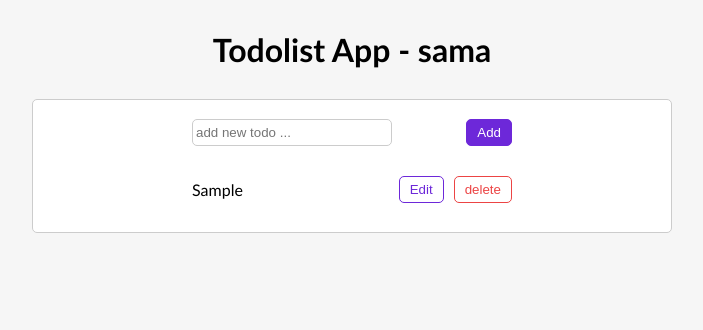
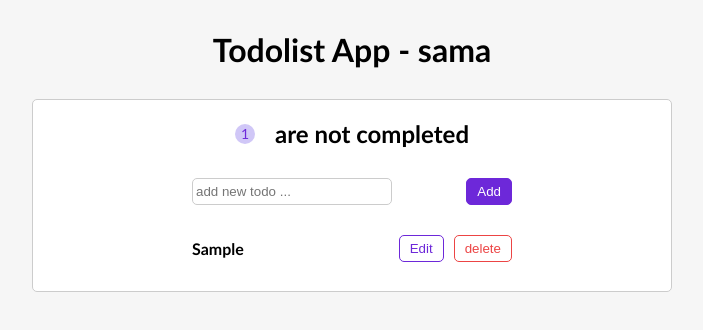
Before and after one commit to samamoazemi/TodoList-App, a React (Create React App) app: page / in a window 1280 px wide. Both pictures are taken after typing "Sample" into the empty fields and a click on the button "Add". Shown: the top 330 px of the page, without its empty margins (288-991 px from the left). Built offline with nearby package versions, Linux system fonts and the light colour scheme.

Commit message:
add NavBar to project

```diff
--- a/src/App.css
+++ b/src/App.css
@@ -25,6 +25,11 @@
   align-items: center;
   width: 20rem;
   margin: 10px 0;
+}
+.todoText{
+  cursor: pointer;
+  font-weight: bold;
+
 }
 .completed{
   text-decoration: line-through;
@@ -66,3 +71,21 @@
   color: #fff;
   background-color: #6d28d9;
 }
+header{
+  margin-bottom: 30px;
+  display: flex;
+  align-items: center;
+}
+header span{
+  margin-right: 20px;
+  display: inline-block;
+  width: 20px;
+  font-size: 14px;
+  height: 20px;
+  background-color: #d0c7f7;
+  color: #6d28d9;
+  border-radius: 50%;
+  display: flex;
+  justify-content: center;
+  align-items: center;
+}
--- /dev/null
+++ b/src/components/NavBar.js
@@ -0,0 +1,15 @@
+const NavBar = ({unCompletedTodos}) => {
+    return(
+        <header>
+              {unCompletedTodos ? (
+                  <>
+                  <span>{unCompletedTodos}</span> <h2> are not completed </h2>
+                  </>
+              ) : (
+                  <h2>set your today todos !</h2>
+              )}
+        </header>
+    )
+}
+
+export default NavBar;
--- a/src/components/Todo.js
+++ b/src/components/Todo.js
@@ -3,7 +3,9 @@
         <div className="todo">
           <div
            onClick={onComplete}
-           className={todo.isCompleted ? "completed" : "" }>{todo.text}
+           className={`todoText ${todo.isCompleted ? "completed" : "" }`}
+           >
+             {todo.text}
           </div>
           <div>
              <button className="btn" onClick={onEdit}>Edit</button>
--- a/src/components/TodoApp.js
+++ b/src/components/TodoApp.js
@@ -1,4 +1,5 @@
 import { useState } from "react";
+import NavBar from "./NavBar";
 import TodoForm from "./TodoForm";
 import TodoList from "./TodoList";
 
@@ -42,6 +43,7 @@
 
     return(
         <div className="container">
+            <NavBar unCompletedTodos={todos.filter((t) => !t.isCompleted).length}/>
             <TodoForm submitTodo={addTodo}/>
             <TodoList
               todos={todos}
```
Lines whose indentation alone changed are shown as unchanged.
